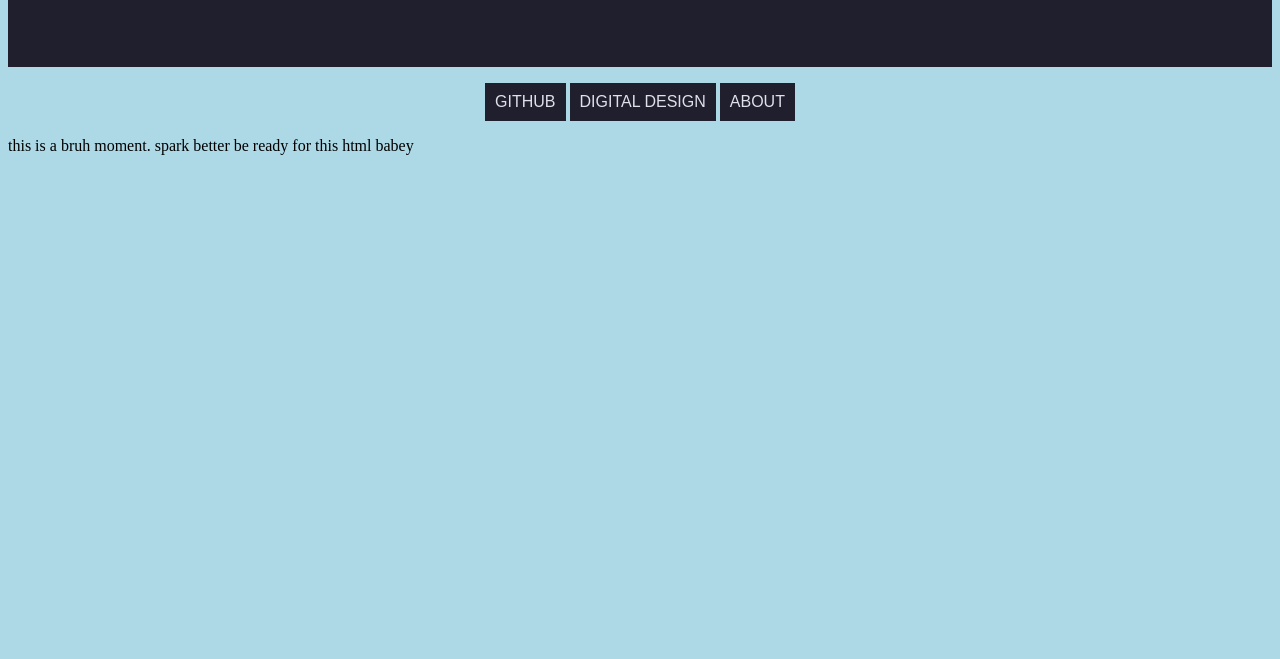
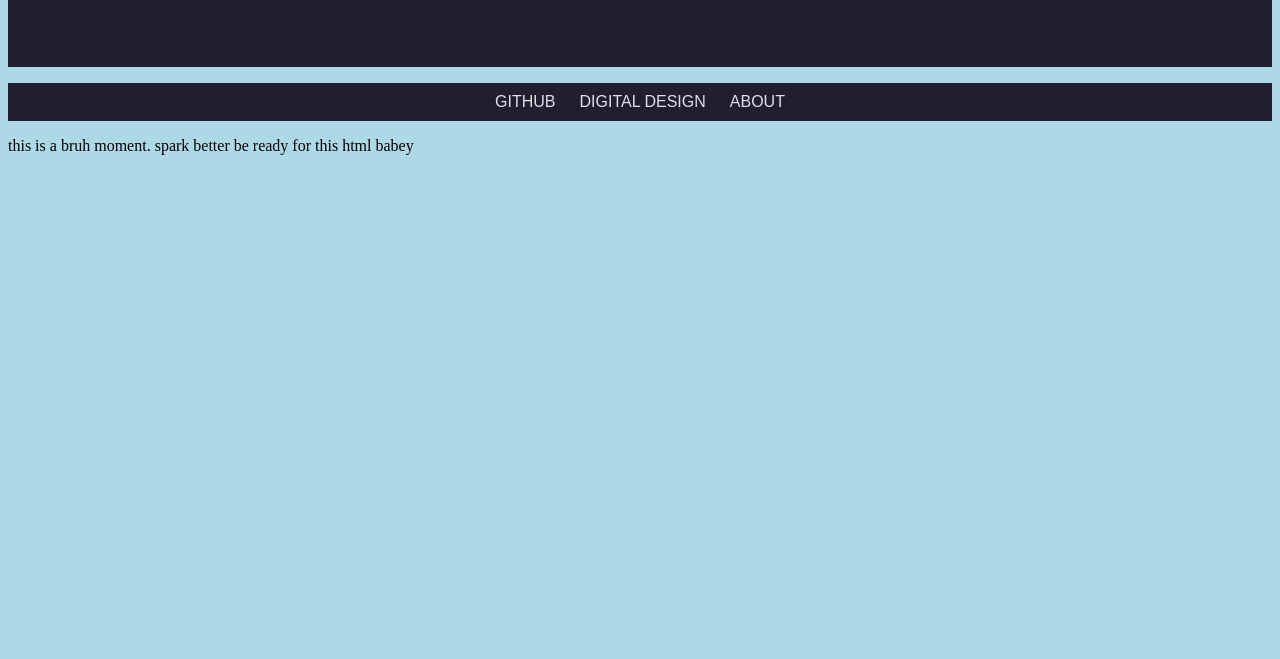
Before and after one commit to artthony/artthony.github.io, a plain HTML site: page index.html in a window 1280 px wide. Shown: the part 141-800 px from the top of the page. Drawn offline with Linux system fonts and the light colour scheme.

Commit message:
another one

```diff
--- a/index.html
+++ b/index.html
@@ -9,11 +9,13 @@
     <div class="title">
       <h1 class="heading">hello! my name is anthony</h1>
     </div>
-    <ul>
-      <li>GITHUB</li>
-      <li>DIGITAL DESIGN</li>
-      <li>ABOUT</li>
-    </ul>
+    <div class="navbar">
+      <ul>
+        <li>GITHUB</li>
+        <li>DIGITAL DESIGN</li>
+        <li>ABOUT</li>
+      </ul>
+    </div>
     <p>this is a bruh moment. spark better be ready for this html babey</p>
   </body>
 </html>
--- a/style.css
+++ b/style.css
@@ -23,9 +23,11 @@ li {
   font-family: sans-serif;
   list-style-type: none;
   color: rgb(224, 224, 235);
-  background-color: rgb(31, 31, 46);
 }
 .title {
   padding: 50px 100px;
   background-color: rgb(31, 31, 46);
 }
+.navbar {
+  background-color: rgb(31, 31, 46);
+}
```
